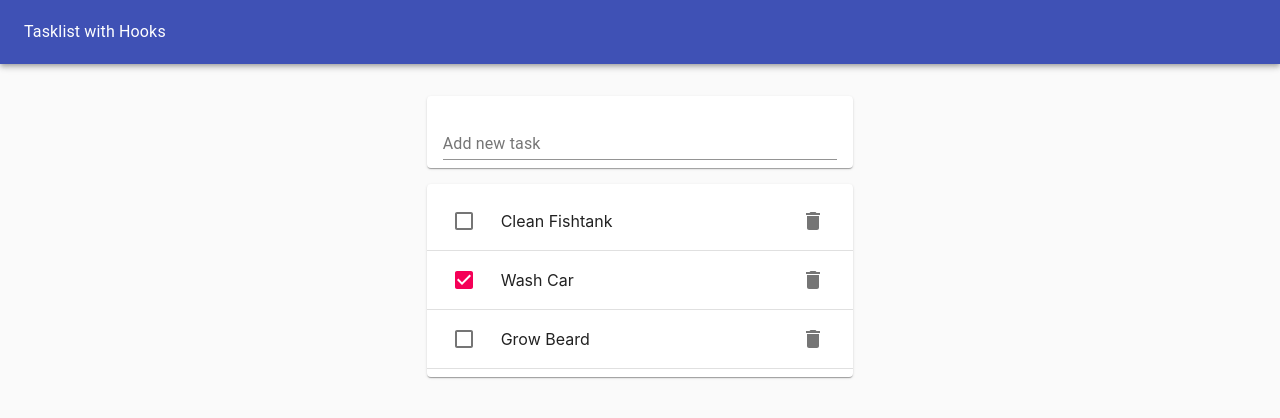
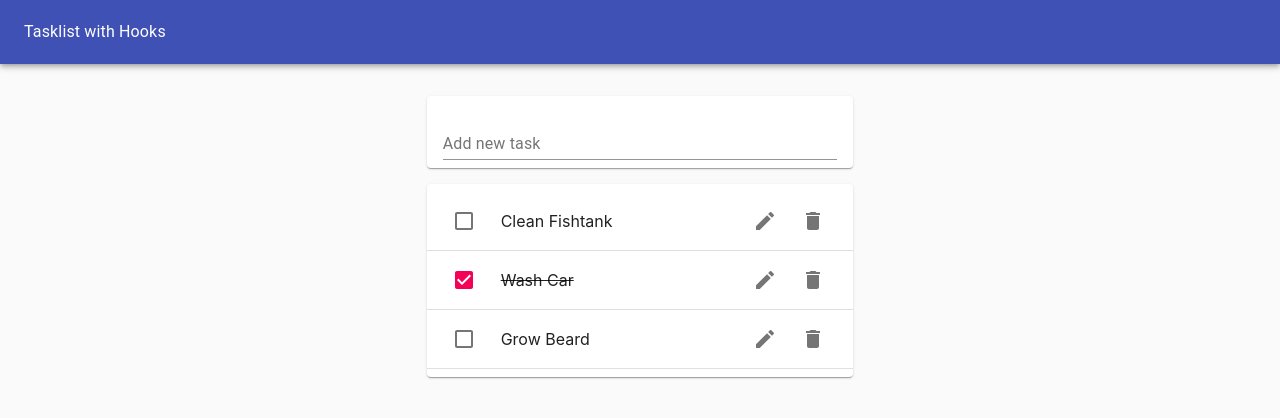
Before and after one commit to jrrlokken/tasklist, a React (Create React App) app: page / in a window 1280 px wide. Shown: the top 418 px of the page. Built offline with nearby package versions, Linux system fonts and the light colour scheme.

Commit message:
Added Delete and Edit buttons and click handlers

```diff
--- a/package.json
+++ b/package.json
@@ -10,7 +10,8 @@
     "@testing-library/user-event": "^7.1.2",
     "react": "^16.12.0",
     "react-dom": "^16.12.0",
-    "react-scripts": "3.3.0"
+    "react-scripts": "3.3.0",
+    "uuidv4": "^6.0.1"
   },
   "scripts": {
     "start": "react-scripts start",
--- /dev/null
+++ b/src/EditTaskForm.js
@@ -0,0 +1,10 @@
+import React from 'react';
+import TextField from '@material-ui/core/TextField';
+
+function EditTaskForm() {
+  return (
+    <TextField />
+  )
+}
+
+export default EditTaskForm;
--- a/src/Tasklist.js
+++ b/src/Tasklist.js
@@ -5,13 +5,20 @@ import List from '@material-ui/core/List';
 
 import TasklistItem from './TasklistItem';
 
-function Tasklist(props) {
+function Tasklist({ tasks, removeTask, toggleTask }) {
   return (
     <Paper>
       <List>
-        {props.tasks.map(task => (
+        {tasks.map(task => (
           <>
-            <TasklistItem task={task.task} key={task.id} completed={task.completed} />
+            <TasklistItem
+              id={task.id}
+              task={task.task}
+              key={task.id}
+              completed={task.completed}
+              removeTask={removeTask}
+              toggleTask={toggleTask}
+            />
             <Divider />
           </>
         ))}
--- a/src/TasklistApp.js
+++ b/src/TasklistApp.js
@@ -4,11 +4,13 @@ import Paper from '@material-ui/core/Paper';
 import AppBar from '@material-ui/core/AppBar';
 import Toolbar from '@material-ui/core/Toolbar';
 import Grid from '@material-ui/core/Grid';
+import uuid from 'uuid/v4';
 
 import Tasklist from './Tasklist';
 import TasklistForm from './TasklistForm';
 
 function TasklistApp() {
+  const { uuid } = require('uuidv4');
   const initialTasks = [
     { id: 1, task: 'Clean Fishtank', completed: false},
     { id: 2, task: 'Wash Car', completed: true},
@@ -16,8 +18,18 @@ function TasklistApp() {
   ];
   const [tasks, setTasks] = useState(initialTasks);
   const addTask = newTaskText => {
-    setTasks([...tasks, {id: 4, task: newTaskText, completed: false }]);
+    setTasks([...tasks, {id: uuid(), task: newTaskText, completed: false }]);
   }
+  const removeTask = taskId => {
+    const updatedTasks = tasks.filter(task => task.id !== taskId);
+    setTasks(updatedTasks);
+  }
+  const toggleTask = taskId => {
+    const updatedTasks = tasks.map(task =>
+      task.id === taskId ? {...task, completed: !task.completed } : task
+    );
+    setTasks(updatedTasks);
+  };
 
   return (
     <Paper
@@ -37,7 +49,7 @@ function TasklistApp() {
       <Grid container justify='center' style={{ marginTop: '1rem' }}>
         <Grid item xs={11} md={8} lg={4}>
           <TasklistForm addTask={addTask} />
-          <Tasklist tasks={tasks} />
+          <Tasklist tasks={tasks} removeTask={removeTask} toggleTask={toggleTask} />
         </Grid>
       </Grid>
 
--- a/src/TasklistItem.js
+++ b/src/TasklistItem.js
@@ -1,21 +1,32 @@
 import React from 'react';
+import useToggle from './hooks/useToggle';
+import EditTaskForm from './EditTaskForm';
 import ListItem from '@material-ui/core/ListItem';
 import ListItemText from '@material-ui/core/ListItem';
 import Checkbox from '@material-ui/core/Checkbox';
 import IconButton from '@material-ui/core/IconButton';
 import DeleteIcon from '@material-ui/icons/Delete';
+import EditIcon from '@material-ui/icons/Edit';
 import ListItemSecondaryAction from '@material-ui/core/ListItemSecondaryAction';
 
-function TasklistItem({ task, completed }) {
+function TasklistItem({ id, task, completed, removeTask, toggleTask }) {
+  const [isEditing, toggle] = useToggle(false);
   return (
     <ListItem>
-      <Checkbox checked={completed} />
-      <ListItemText>{task}</ListItemText>
-      <ListItemSecondaryAction>
-        <IconButton>
-          <DeleteIcon />
-        </IconButton>
-      </ListItemSecondaryAction>
+      {isEditing ? <EditTaskForm /> :
+      <>
+        <Checkbox tabIndex={-1} checked={completed} onClick={() => toggleTask(id)} />
+        <ListItemText style={{ textDecoration: completed ? 'line-through' : 'none' }}>{task}</ListItemText>
+        <ListItemSecondaryAction>
+          <IconButton>
+            <EditIcon aria-label='edit' onClick={toggle} />
+          </IconButton>
+          <IconButton>
+            <DeleteIcon aria-label='delete' onClick={() => removeTask(id)} />
+          </IconButton>
+        </ListItemSecondaryAction>
+      </>
+      }
     </ListItem>
   )
 }
--- /dev/null
+++ b/src/hooks/useToggle.js
@@ -0,0 +1,11 @@
+import { useState } from 'react';
+
+function useToggle(initialVal = false) {
+  const [state, setState] = useState(initialVal);
+  const toggle = () => {
+    setState(!state);
+  };
+  return [state, toggle];
+}
+
+export default useToggle;
--- a/src/index.js
+++ b/src/index.js
@@ -9,4 +9,4 @@ ReactDOM.render(<App />, document.getElementById('root'));
 // If you want your app to work offline and load faster, you can change
 // unregister() to register() below. Note this comes with some pitfalls.
 // Learn more about service workers: https://bit.ly/CRA-PWA
-serviceWorker.unregister();
+serviceWorker.register();
```
Also changed, not shown: 2 other files (tests, documents, lock files or other folders).
